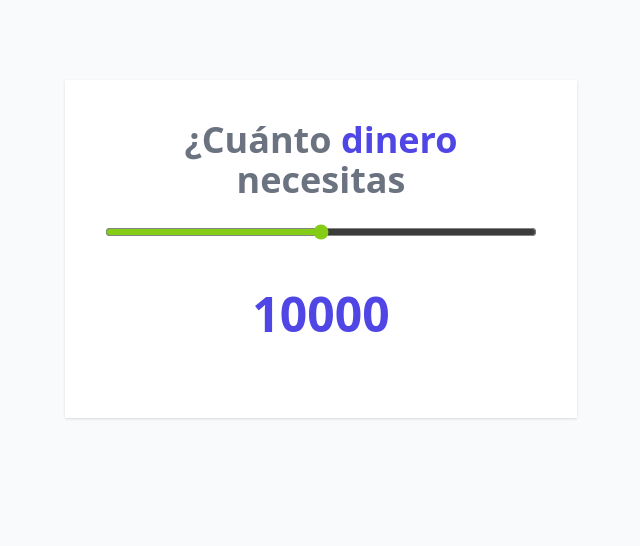
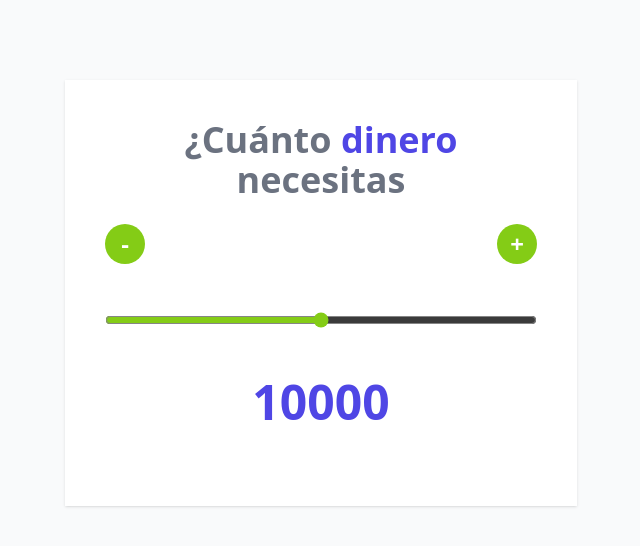
Before and after one commit to crisfreak036/cotizador-prestamos-react-js-moderno, a React (Vite) app: page / in a window 1280 px wide. Shown: the top 546 px of the page, without its empty margins (319-959 px from the left). Built offline with nearby package versions, Linux system fonts and the light colour scheme.

Commit message:
[add] botones de incremento y decremento

```diff
--- a/src/App.jsx
+++ b/src/App.jsx
@@ -13,9 +13,40 @@
     setCantidad(Number(e.target.value))
   }
 
+  const handleDecremento = () => {
+    const valor = cantidad - STEP
+    if (valor < MIN) return alert('Cantidad no valida')
+    setCantidad(valor)
+  }
+
+  const handleIncremento = () => {
+    const valor = cantidad + STEP
+    if (valor > MAX) return alert('Cantidad no valida')
+    setCantidad(valor)
+  }
+
   return (
     <div className="my-20 max-w-lg mx-auto bg-white shadow p-10">
       <Header/>
+
+      <div
+        className='flex justify-between my-6'
+      >
+        <button
+          type='button'
+          className='h-10 w-10 flex items-center justify-center font-bold text-white text-2xl bg-lime-500 rounded-full hover:ring-2 hover:ring-offset-2 hover:ring-lime-500'
+          onClick={handleDecremento}
+        >
+          -
+        </button>
+        <button
+          type='button'
+          className='h-10 w-10 flex items-center justify-center font-bold text-white text-2xl bg-lime-500 rounded-full hover:ring-2 hover:ring-offset-2 hover:ring-lime-500'
+          onClick={handleIncremento}
+        >
+          +
+        </button>
+      </div>
 
       <input
         type="range"
```
